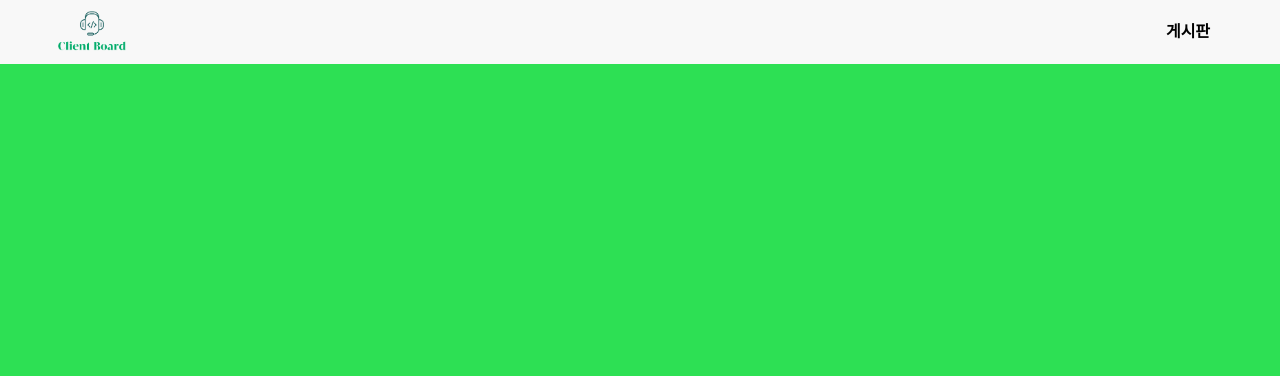
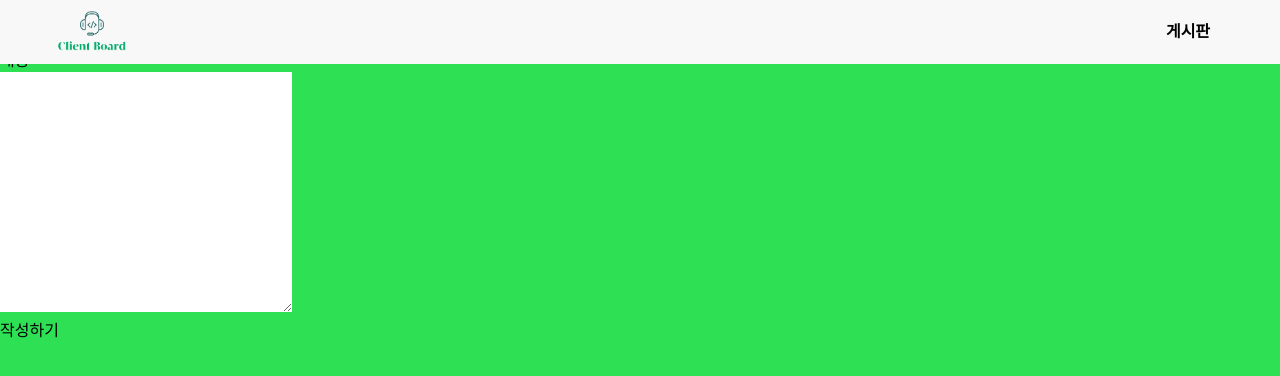
Before and after one commit to JUMTBOX/sock_tasting, a React (Create React App) app: page /board/write in a window 1280 px wide. Before the commit this address had no page. Shown: the top 376 px of the page. Built offline with nearby package versions, Linux system fonts and the light colour scheme.

Commit message:
feat. useMutaion adoption

```diff
--- a/src/Router.tsx
+++ b/src/Router.tsx
@@ -1,5 +1,6 @@
 import Main from "./components/Main";
 import Board from "./components/board/Board";
+import WriteArticle from "./components/board/WriteArticle";
 import { Route, Routes } from "react-router-dom";
 
 export default function Router() {
@@ -7,6 +8,7 @@ export default function Router() {
     <Routes>
       <Route path="/" Component={Main} />
       <Route path="/board" Component={Board} />
+      <Route path="/board/write" Component={WriteArticle} />
     </Routes>
   );
 }
--- a/src/components/board/Board.tsx
+++ b/src/components/board/Board.tsx
@@ -1,8 +1,10 @@
+import { useNavigate } from "react-router-dom";
 import { useGetAllArticle } from "../../request/request";
 import "../../styles/components/board/Board.css";
 
 export default function Board() {
   const { data } = useGetAllArticle();
+  const navigate = useNavigate();
 
   return (
     <div
@@ -17,11 +19,24 @@ export default function Board() {
             className="article w-4/5 flex-col items-center justify-center space-y-4"
             data-testid="article"
           >
-            <div>{data[0].title}</div>
-            <div>{data[0].author}</div>
-            <div>{data[0].content}</div>
+            {data.map((el, idx) => {
+              return (
+                <div key={idx}>
+                  <div>{el.title}</div>
+                  <div>{el.author}</div>
+                  <div>{el.content}</div>
+                </div>
+              );
+            })}
           </div>
         )}
+        <button
+          onClick={() => {
+            navigate("/board/write");
+          }}
+        >
+          글 쓰기
+        </button>
       </div>
     </div>
   );
--- /dev/null
+++ b/src/components/board/WriteArticle.tsx
@@ -0,0 +1,23 @@
+export default function WriteArticle() {
+  return (
+    <div className="form_container">
+      <form action="/">
+        <div className="form_title">
+          <h3>제목</h3>
+          <input type="text" required />
+        </div>
+        <div className="form_content">
+          <h3>내용</h3>
+          <textarea
+            name="content"
+            id="content"
+            cols={30}
+            rows={10}
+            required
+          ></textarea>
+        </div>
+        <button type="submit">작성하기</button>
+      </form>
+    </div>
+  );
+}
--- a/src/request/request.ts
+++ b/src/request/request.ts
@@ -1,5 +1,11 @@
 import axios from "axios";
-import { useQuery, useMutation, UseQueryResult } from "@tanstack/react-query";
+import {
+  useQuery,
+  useMutation,
+  UseQueryResult,
+  UseMutationResult,
+  useQueryClient,
+} from "@tanstack/react-query";
 
 export interface BoardData {
   article_id: string;
@@ -39,5 +45,13 @@ const useGetOneArticle = (): UseQueryResult<BoardData> => {
   });
 };
 //---------------------------------------------------------------------
+const useCreateArticle = (): UseMutationResult => {
+  const queryClient = useQueryClient();
 
-export { useGetAllArticle, useGetOneArticle };
+  return useMutation(createArticle, {
+    onSuccess: () => {
+      queryClient.invalidateQueries(["articles"]);
+    },
+  });
+};
+export { useGetAllArticle, useGetOneArticle, useCreateArticle };
```
